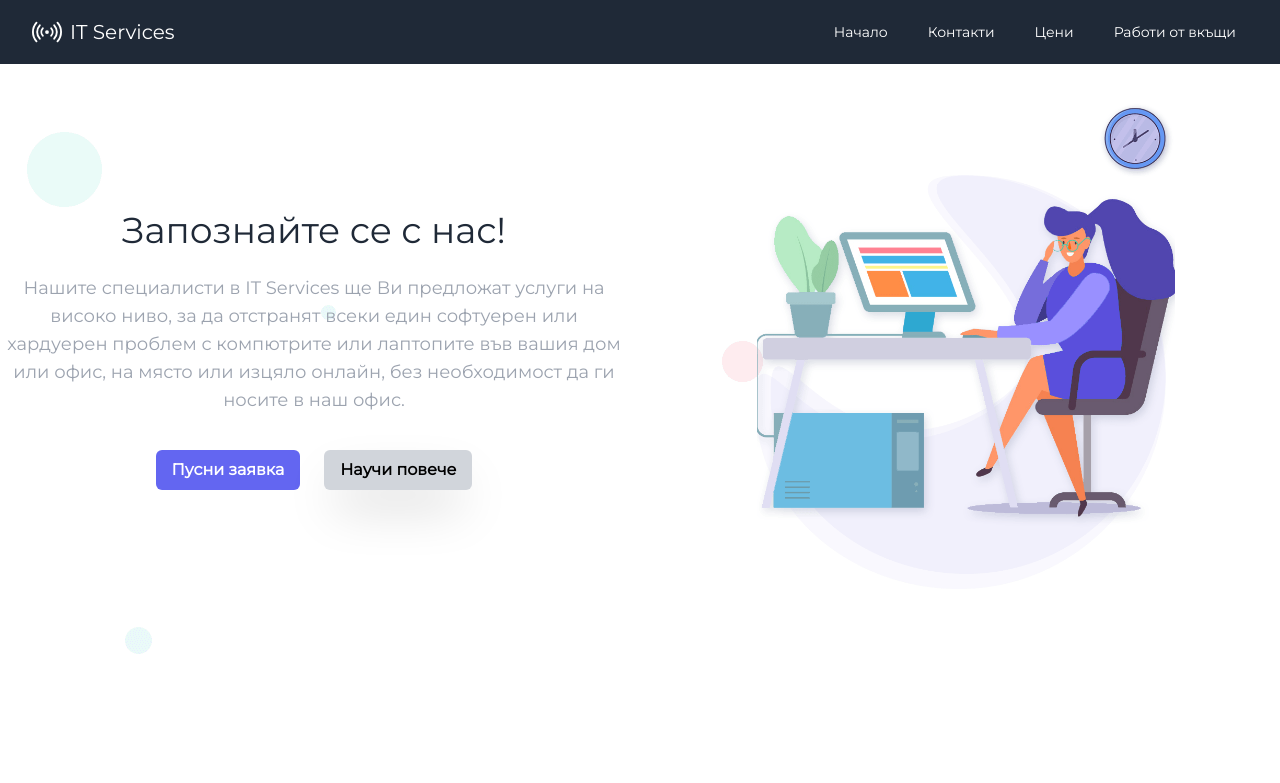
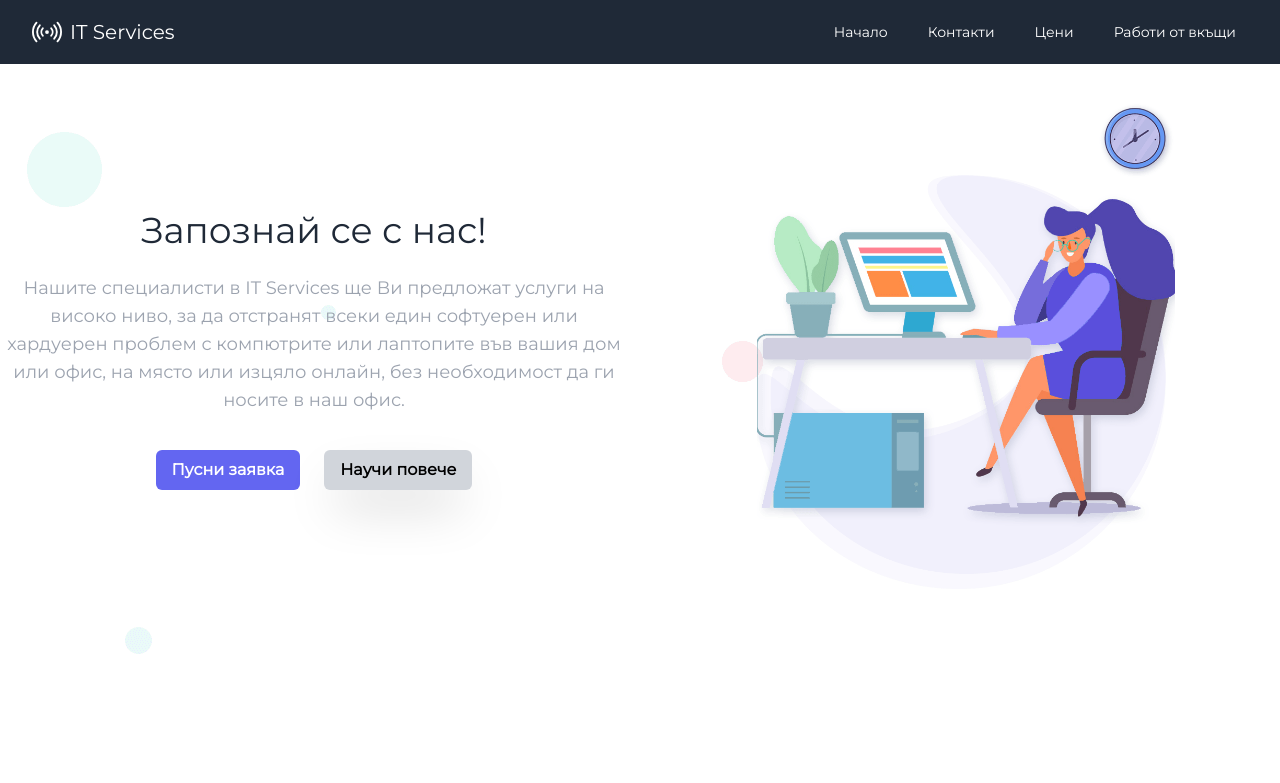
Before and after one commit to Nikolaevmar/itserviceskn, a React (Create React App) app: page / in a window 1280 px wide. Shown: the top 783 px of the page. Built offline with nearby package versions, Linux system fonts and the light colour scheme.

Commit message:
fix small type

```diff
--- a/src/components/Hero.js
+++ b/src/components/Hero.js
@@ -7,7 +7,7 @@ export default function Hero() {
         <div className="container flex flex-col-reverse mb-3 xl:flex-row items-center gap-6 mt-6">
           <div className="flex flex-1 flex-col items-center">
             <h2 className="text-gray-800 text-center text-2xl md:text-3 xl:text-4xl mb-6">
-              Запознайте се с нас!
+              Запознай се с нас!
             </h2>
             <p className="text-gray-400 lg:text-lg sm:text-sm text-center mb-6 ">
             Нашите специалисти в IT Services ще Ви предложат услуги на високо ниво, за да отстранят всеки един софтуерен или хардуерен проблем с компютрите или лаптопите във вашия дом или офис, на място или изцяло онлайн, без необходимост да ги носите в наш офис.
```
